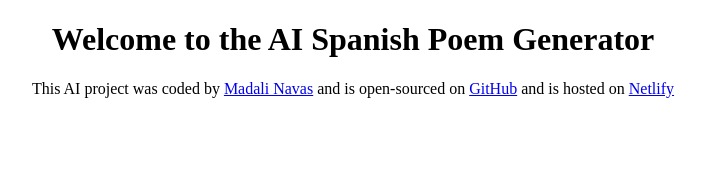
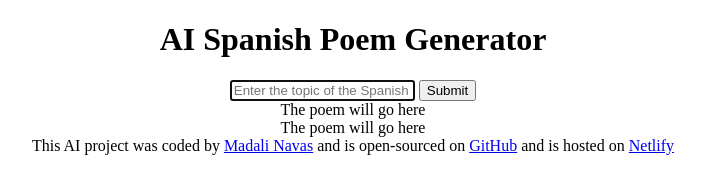
Before and after one commit to Bpmodele/spanish-poems-generator, a plain HTML site: page index.html in a window 1280 px wide. Shown: the whole page, without its empty margins (287-991 px from the left). Drawn offline with Linux system fonts and the light colour scheme.

Commit message:
Added the basic HTML

```diff
--- a/index.html
+++ b/index.html
@@ -4,10 +4,30 @@
     <meta charset="UTF-8" />
     <meta name="viewport" content="width=device-width, initial-scale=1.0" />
     <link rel="stylesheet" href="src/style.css" />
-    <title>AI Poem Generator</title>
+    <title>AI Spanish Poem Generator</title>
   </head>
   <body>
-    <h1>Welcome to the AI Spanish Poem Generator</h1>
+    <header>
+      <h1>AI Spanish Poem Generator</h1>
+    </header>
+
+    <main>
+      <form>
+        <input
+          type="text"
+          placeholder="Enter the topic of the Spanish poem"
+          autofocus
+          required
+          autocomplete="off"
+        />
+        <input type="submit" />
+      </form>
+      <div>
+        The poem will go here
+        <br />
+        The poem will go here
+      </div>
+    </main>
     <footer>
       This AI project was coded by
       <a href="https://github.com/Bpmodele" target="_blank">Madali Navas</a> and
```
